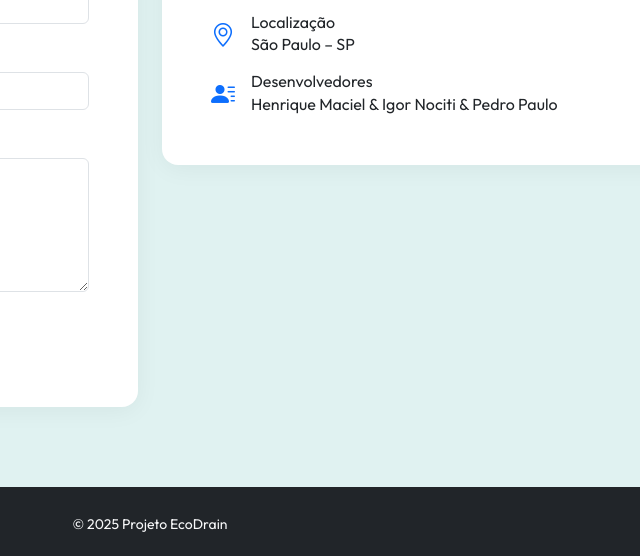
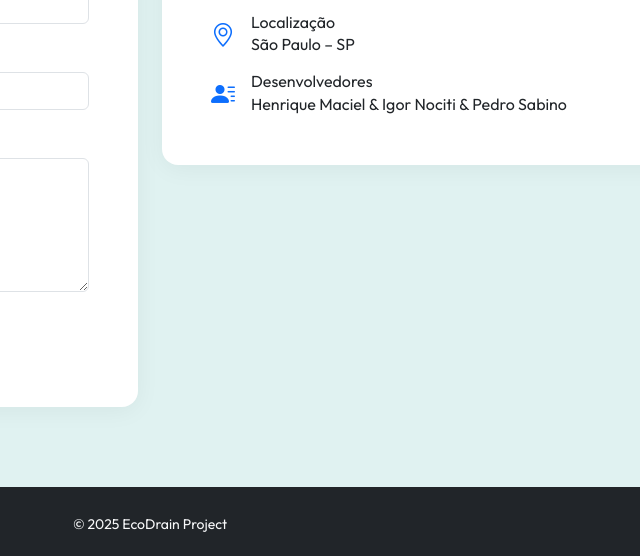
Before and after one commit to henriquemacielr/GS-EcoDrain-Front, a plain HTML site: page contato.html in a window 1280 px wide. Shown: the part 507-1063 px from the top of the page, 490-1130 px from the left. Drawn offline with nearby package versions, Linux system fonts and the light colour scheme.

Commit message:
UPDT contato.html

```diff
--- a/contato.html
+++ b/contato.html
@@ -105,7 +105,7 @@
                 <i class="bi bi-person-lines-fill fs-4 text-primary me-3"></i>
                 <div>
                   <h4 class="h6 mb-0">Desenvolvedores</h4>
-                  <p class="mb-0">Henrique Maciel & Igor Nociti & Pedro Paulo</p>
+                  <p class="mb-0">Henrique Maciel & Igor Nociti & Pedro Sabino</p>
                 </div>
               </div>
             </div>
@@ -117,7 +117,7 @@
 
   <footer class="bg-dark text-light py-4 mt-5">
     <div class="container text-center">
-      <small>© 2025 Projeto EcoDrain</small>
+      <small>© 2025 EcoDrain Project</small>
     </div>
   </footer>
 
```
